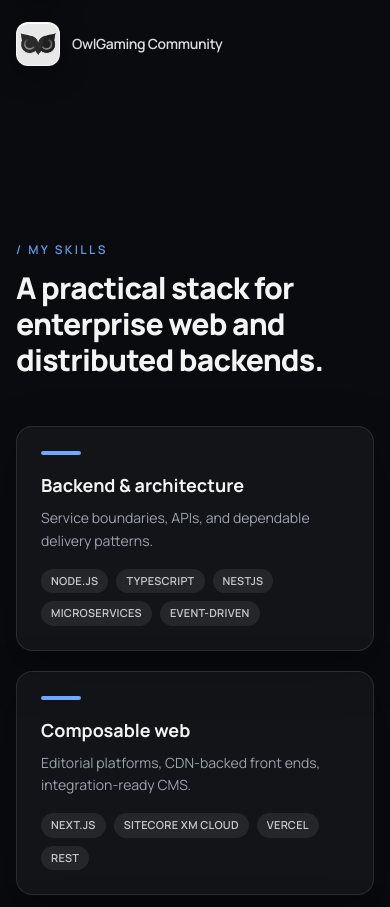
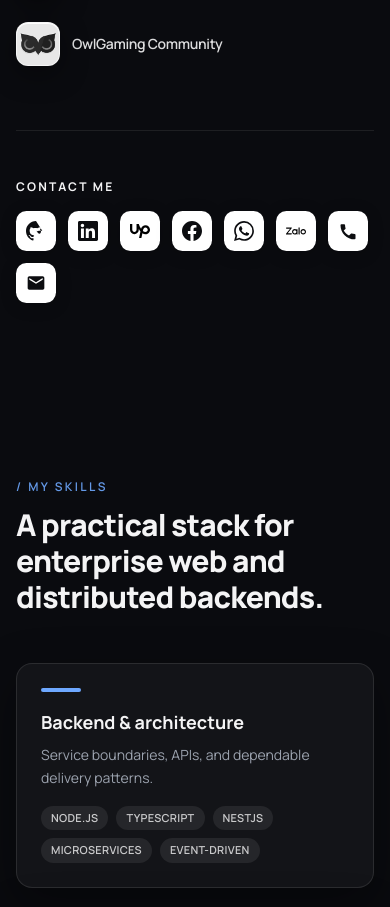
Before and after one commit to chunhuduc/chunhuduc.com, a Next.js app: page / in a window 390 px wide. Shown: the part 2169-3076 px from the top of the page. Built offline with nearby package versions, Linux system fonts and the light colour scheme.

Commit message:
Enhance AboutHomeSection by integrating HeroFollowMe component for improved contact visibility. Update HeroFollowMe to support variant props for flexible styling in different contexts. Adjust HomeHeroV2 to utilize the new variant feature for consistent presentation.

```diff
--- a/components/AboutHomeSection.tsx
+++ b/components/AboutHomeSection.tsx
@@ -1,5 +1,6 @@
 import Image from "next/image";
 import Link from "next/link";
+import HeroFollowMe from "@/components/HeroFollowMe";
 import RevealStaggerRoot from "@/components/RevealStaggerRoot";
 import { createRevealOrders } from "@/lib/revealStagger";
 import { profile } from "@/data/profile";
@@ -106,6 +107,13 @@ export default function AboutHomeSection() {
           </li>
         ))}
       </ul>
+
+      <div
+        className="reveal-stagger-item mt-16 border-t border-line/80 pt-12 lg:hidden"
+        style={ro()}
+      >
+        <HeroFollowMe variant="section" />
+      </div>
     </RevealStaggerRoot>
   );
 }
--- a/components/HeroFollowMe.tsx
+++ b/components/HeroFollowMe.tsx
@@ -92,8 +92,14 @@ function IconEmail() {
   );
 }
 
-/** White rounded tile + dark glyph. Order: GitHub / LinkedIn / Upwork first, then rest. */
-export default function HeroFollowMe() {
+/** White rounded tile + dark glyph. “Contact me” row: use `variant="hero"` in hero sidebar, `variant="section"` on the main page background. */
+export default function HeroFollowMe({
+  variant = "hero",
+  className = "",
+}: {
+  variant?: "hero" | "section";
+  className?: string;
+}) {
   const s = profile.social;
   const digits = phoneDigits(profile.phone);
   const waUrl = (typeof s.whatsapp === "string" && s.whatsapp.trim()) || `https://wa.me/${digits}`;
@@ -106,8 +112,15 @@ export default function HeroFollowMe() {
   const dc = typeof s.discord === "string" ? s.discord.trim() : "";
   const tg = typeof s.telegram === "string" ? s.telegram.trim() : "";
 
+  const headingClassName =
+    variant === "hero"
+      ? "text-[11px] font-bold uppercase tracking-[0.2em] text-hero-foreground"
+      : "text-xs font-bold uppercase tracking-[0.18em] text-foreground";
+
   return (
-    <div className="mt-4 flex flex-wrap gap-3">
+    <div className={className}>
+      <p className={headingClassName}>Contact me</p>
+      <div className="mt-4 flex flex-wrap gap-3">
       {gh ? (
         <FollowChip href={gh} label="GitHub">
           <IconGitHub />
@@ -169,6 +182,7 @@ export default function HeroFollowMe() {
       <FollowChip href={`mailto:${profile.email}`} label="Email">
         <IconEmail />
       </FollowChip>
+      </div>
     </div>
   );
 }
--- a/components/HomeHeroV2.tsx
+++ b/components/HomeHeroV2.tsx
@@ -131,10 +131,7 @@ export default function HomeHeroV2() {
                 )}
               </div>
               <div className="pt-8">
-                <p className="text-[11px] font-bold uppercase tracking-[0.2em] text-hero-foreground">
-                  Contact me
-                </p>
-                <HeroFollowMe />
+                <HeroFollowMe variant="hero" />
               </div>
             </div>
           </aside>
```
